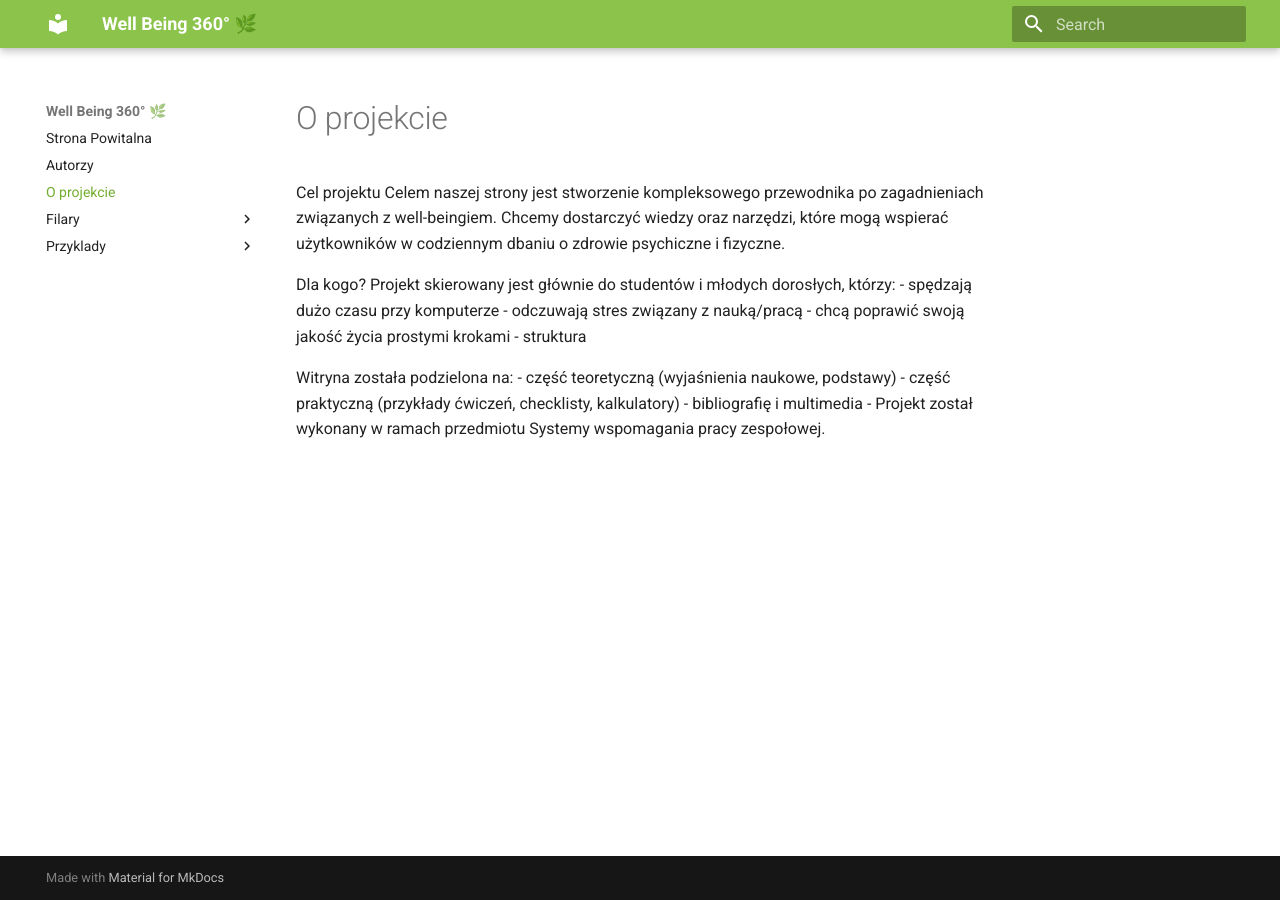
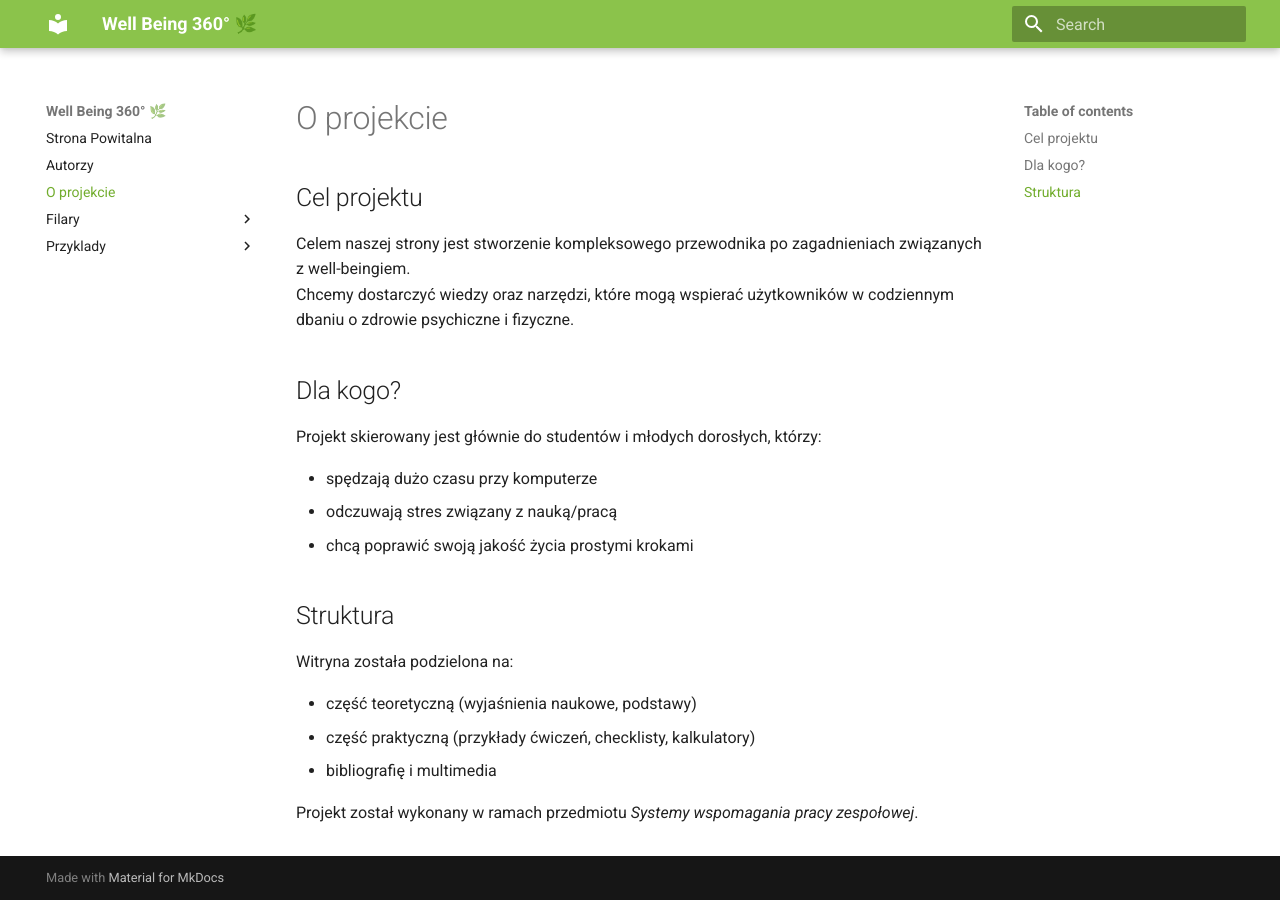
Before and after one commit to MKaczkowski07/wellbeing-prod, an MkDocs documentation site: the page built from docs/o-projekcie.md, in a window 1280 px wide. Built offline with MkDocs 1.6.1 and Material for MkDocs 9.7.7, drawn with Linux system fonts in a browser that asks for light colours; some of the changed lines change nothing that is shown.

Commit message:
educja sekcji o projekcie

```diff
--- a/docs/o-projekcie.md
+++ b/docs/o-projekcie.md
@@ -1,16 +1,24 @@
-Cel projektu
+# O projekcie
+
+## Cel projektu
+
 Celem naszej strony jest stworzenie kompleksowego przewodnika po zagadnieniach związanych z well-beingiem.
 Chcemy dostarczyć wiedzy oraz narzędzi, które mogą wspierać użytkowników w codziennym dbaniu o zdrowie psychiczne i fizyczne.
 
-Dla kogo?
+## Dla kogo?
+
 Projekt skierowany jest głównie do studentów i młodych dorosłych, którzy:
- - spędzają dużo czasu przy komputerze
- - odczuwają stres związany z nauką/pracą
- - chcą poprawić swoją jakość życia prostymi krokami
- - struktura
+
+- spędzają dużo czasu przy komputerze
+- odczuwają stres związany z nauką/pracą
+- chcą poprawić swoją jakość życia prostymi krokami
+
+## Struktura
 
 Witryna została podzielona na:
- - część teoretyczną (wyjaśnienia naukowe, podstawy)
- - część praktyczną (przykłady ćwiczeń, checklisty, kalkulatory)
- - bibliografię i multimedia
- - Projekt został wykonany w ramach przedmiotu Systemy wspomagania pracy zespołowej.
+
+- część teoretyczną (wyjaśnienia naukowe, podstawy)
+- część praktyczną (przykłady ćwiczeń, checklisty, kalkulatory)
+- bibliografię i multimedia
+
+Projekt został wykonany w ramach przedmiotu _Systemy wspomagania pracy zespołowej_.
```
